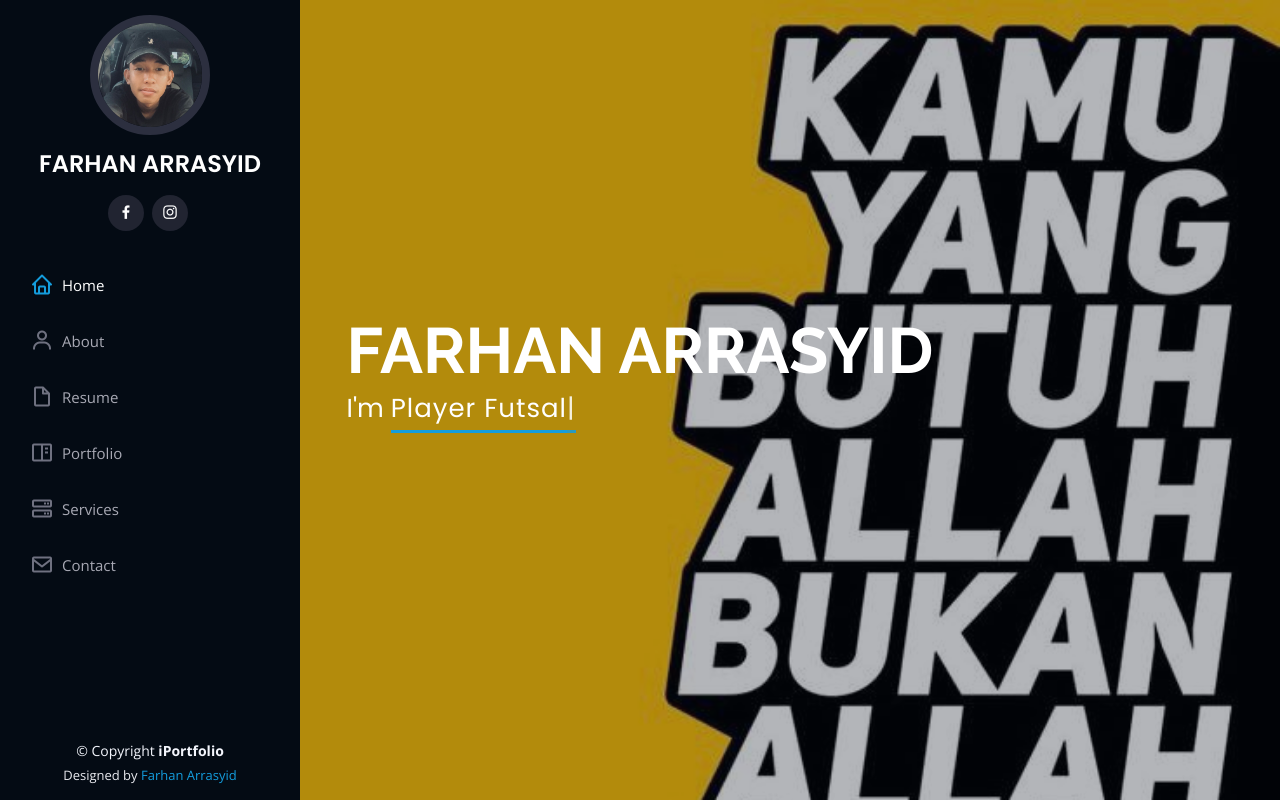
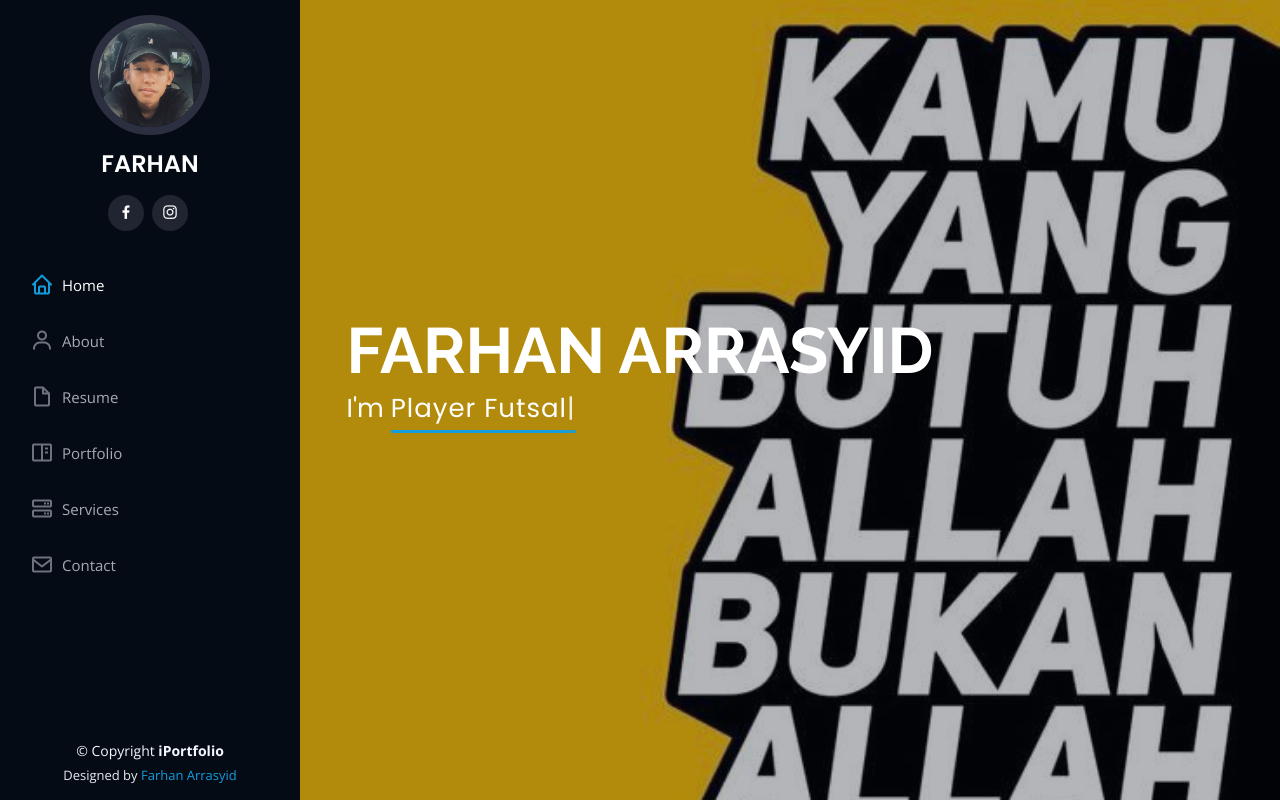
Before and after one commit to aankecil/aankecil.github.io, a plain HTML site: page index.html in a window 1280 px wide. Shown: the top 802 px of the page. Drawn offline with nearby package versions, Linux system fonts and the light colour scheme.

Commit message:
Update index.html

```diff
--- a/index.html
+++ b/index.html
@@ -47,7 +47,7 @@
 
       <div class="profile">
         <img src="assets/img/profile-img.jpeg" alt="" class="img-fluid rounded-circle">
-        <h1 class="text-light"><a href="index.html">FARHAN ARRASYID</a></h1>
+        <h1 class="text-light"><a href="index.html">FARHAN</a></h1>
         <div class="social-links mt-3 text-center">
           <a href="#" class="facebook"><i class="bx bxl-facebook"></i></a>
           <a href="#" class="instagram"><i class="bx bxl-instagram"></i></a>
```
